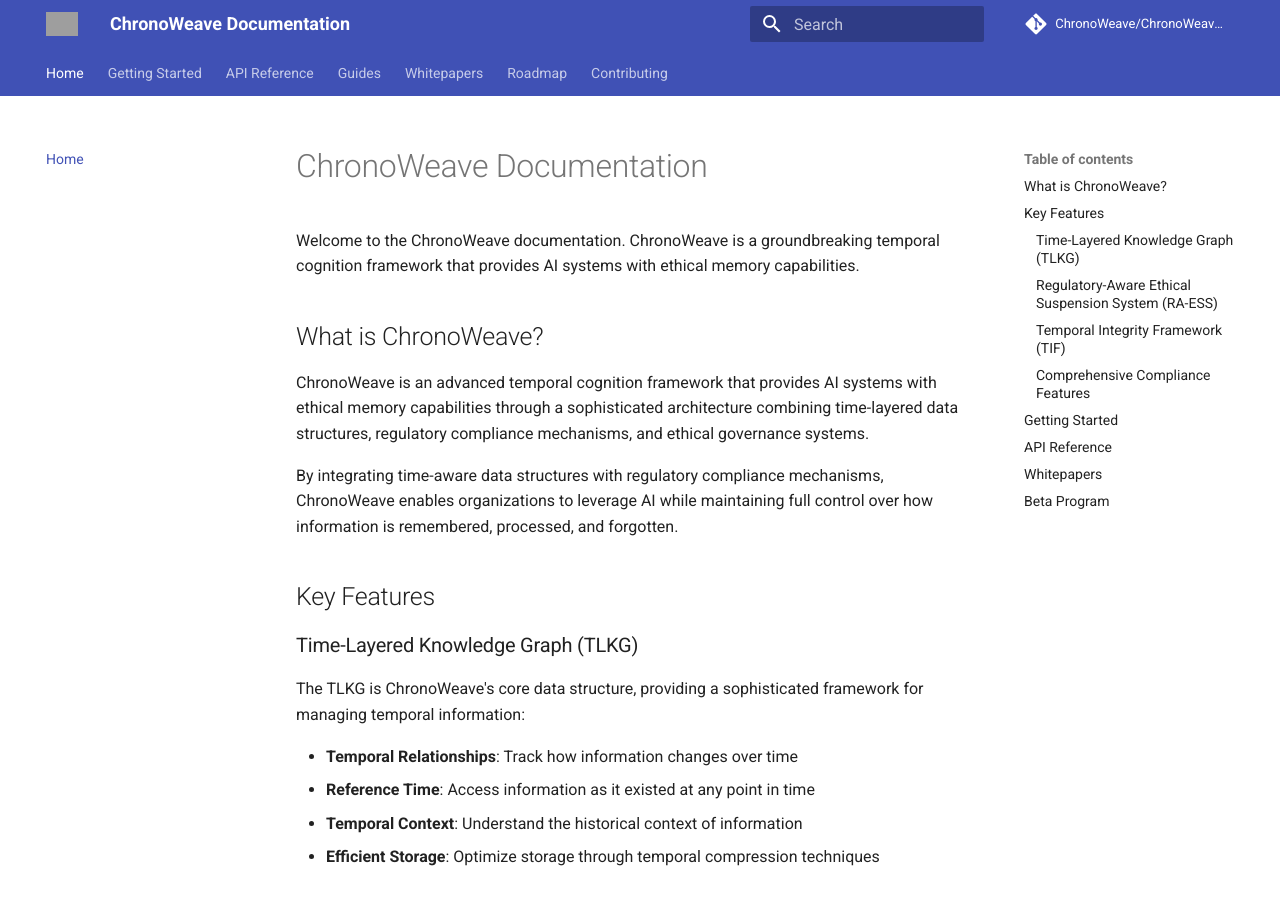
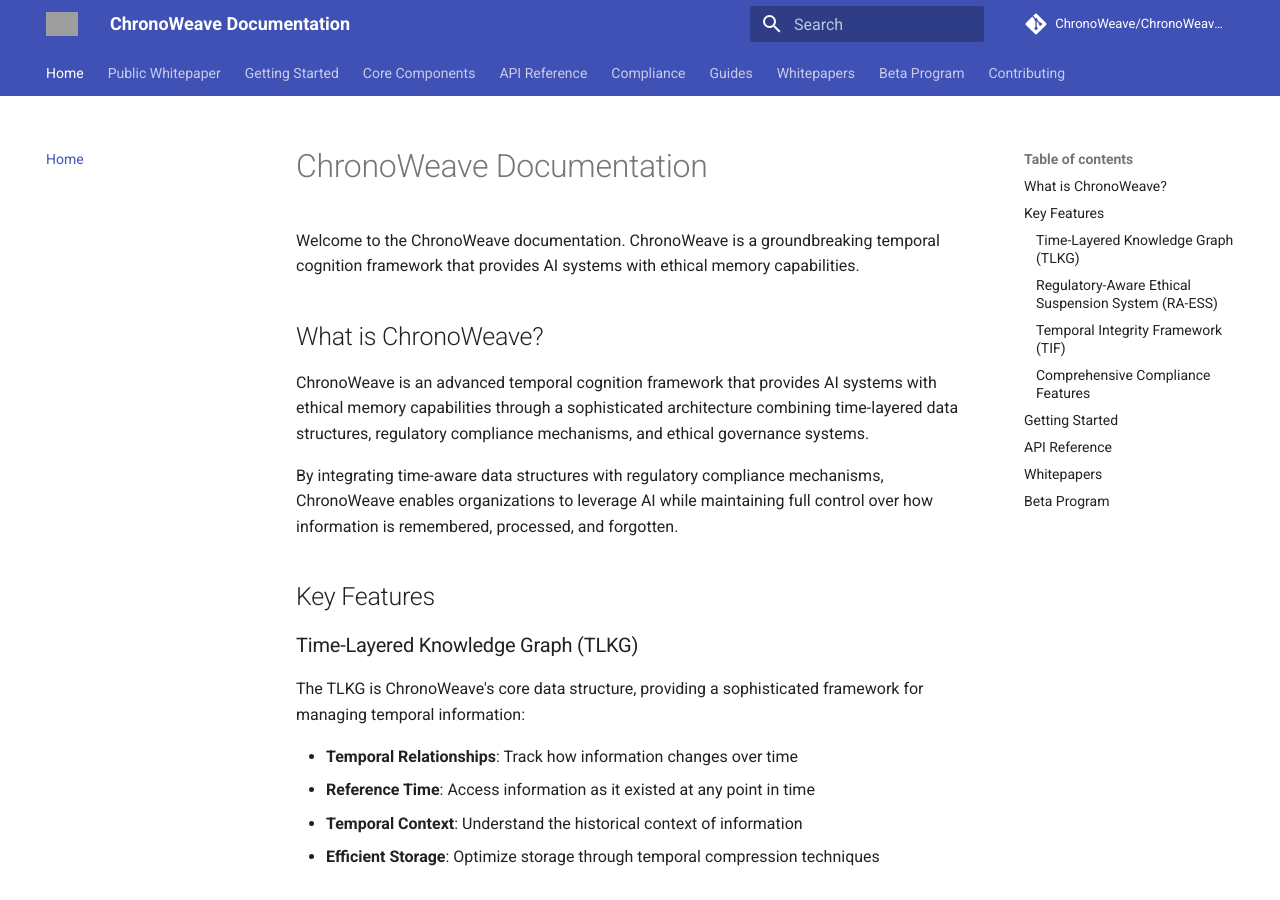
Before and after one commit to ChronoWeave/ChronoWeave_Whitepaper, an MkDocs documentation site: the page built from docs/index.md, in a window 1280 px wide and 900 px high. Built offline with MkDocs 1.6.1 and Material for MkDocs 9.7.7, drawn with Linux system fonts in a browser that asks for light colours; comment, search, counter and statistics services are not loaded; part of the change alters nothing that is shown; grey boxes are pictures that could not be loaded.

Commit message:
Update mkdocs.yml to include direct link to public whitepaper

```diff
--- a/mkdocs.yml
+++ b/mkdocs.yml
@@ -24,23 +24,38 @@ theme:
 
 nav:
   - Home: index.md
+  - Public Whitepaper: ../whitepapers/ChronoWeave_Public_Whitepaper.md
   - Getting Started:
     - Installation: getting-started/installation.md
     - Quick Start: getting-started/quick-start.md
     - Basic Concepts: getting-started/basic-concepts.md
+  - Core Components:
+    - Time-Layered Knowledge Graph: components/tlkg.md
+    - Regulatory-Aware Ethical Suspension System: components/ra-ess.md
+    - Temporal Integrity Framework: components/tif.md
   - API Reference:
     - Overview: api/overview.md
     - Core API: api/core.md
     - TIF API: api/tif.md
     - Compliance API: api/compliance.md
+  - Compliance:
+    - HIPAA Compliance: compliance/hipaa.md
+    - FINRA Compliance: compliance/finra.md
   - Guides:
-    - Examples: guides/examples.md
+    - Integration Guide: guides/integration.md
+    - Performance Optimization: guides/performance.md
+    - Security Best Practices: guides/security.md
   - Whitepapers:
     - Public Whitepaper: ../whitepapers/ChronoWeave_Public_Whitepaper.md
     - Technical Whitepaper: ../whitepapers/ChronoWeave_Technical_Whitepaper.md
-  - Roadmap: roadmap.md
+  - Beta Program:
+    - Overview: beta/overview.md
+    - Getting Access: beta/getting-access.md
+    - Feedback: beta/feedback.md
   - Contributing:
+    - How to Contribute: contributing/how-to-contribute.md
     - Code of Conduct: ../CODE_OF_CONDUCT.md
+    - Development Workflow: contributing/development-workflow.md
 
 markdown_extensions:
   - admonition
```
